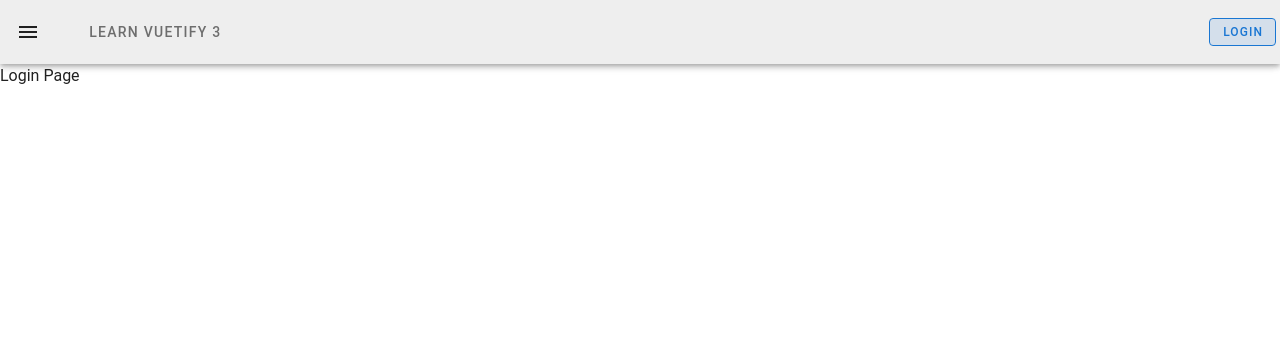
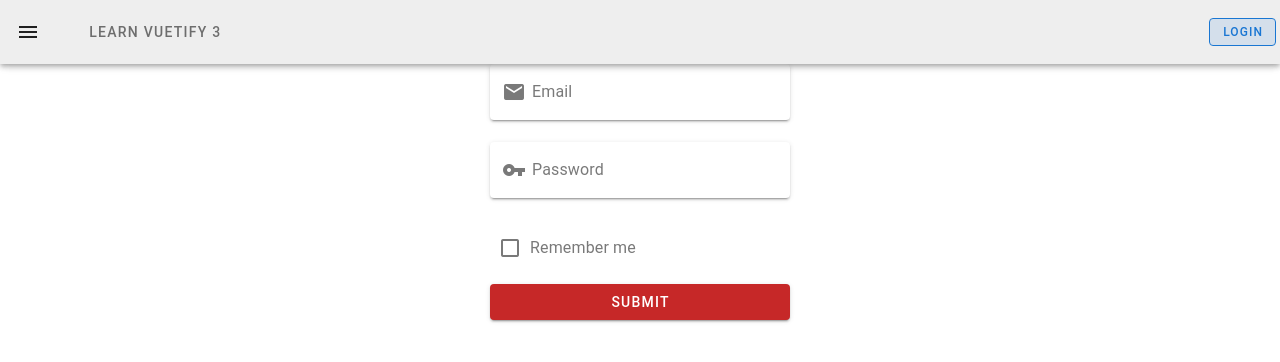
Before and after one commit to MichelleH17/learn-vuetify, a Vue app: page /login in a window 1280 px wide. Shown: the top 362 px of the page. Built offline with nearby package versions, Linux system fonts and the light colour scheme.

Commit message:
Create form with email a password

```diff
--- a/src/views/LoginView.vue
+++ b/src/views/LoginView.vue
@@ -1,3 +1,41 @@
+<script setup>
+import { ref } from 'vue'
+
+const form = ref({
+  email: '',
+  password: '',
+  remember: false
+})
+
+function submit() {
+  console.log(form.value)
+  alert(JSON.stringify(form.value))
+}
+</script>
+
 <template>
-  <div>Login Page</div>
+  <v-sheet class="mx-auto" width="300">
+    <v-form @submit.prevent="submit">
+      <v-text-field
+        variant="solo"
+        prepend-inner-icon="mdi-email"
+        v-model="form.email"
+        label="Email"
+      ></v-text-field>
+      <v-text-field
+        type="password"
+        variant="solo"
+        prepend-inner-icon="mdi-key"
+        v-model="form.password"
+        label="Password"
+      ></v-text-field>
+      <v-checkbox
+        v-model="form.remember"
+        color="red-darken-3"
+        label="Remember me"
+        hide-details
+      ></v-checkbox>
+      <v-btn color="red-darken-3" class="mt-2" type="submit" block>Submit</v-btn>
+    </v-form>
+  </v-sheet>
 </template>
```
